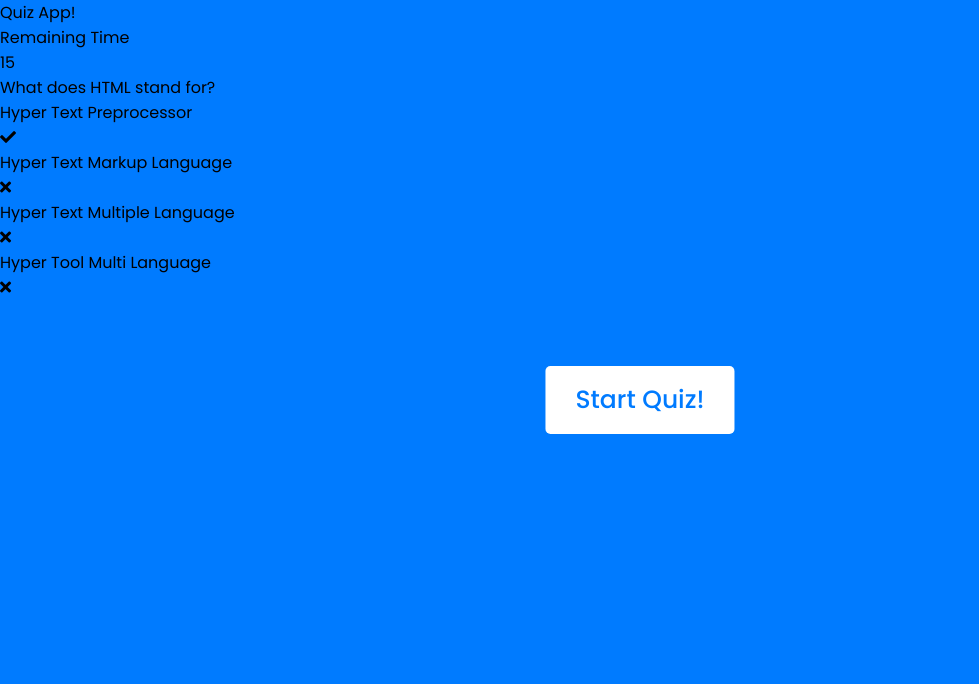
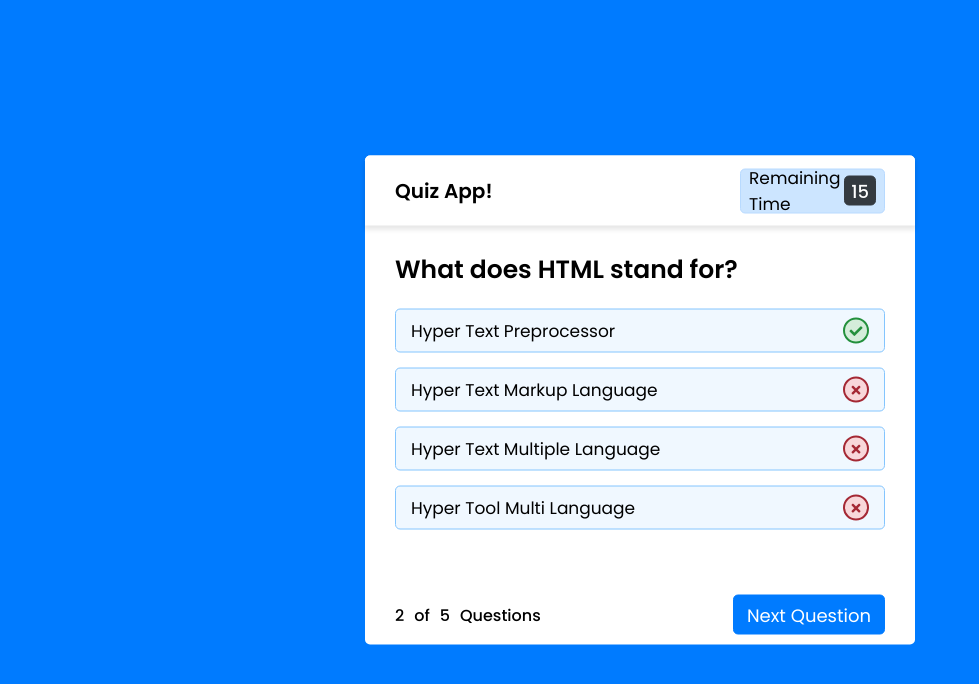
Before and after one commit to ckishel/homework4_web_api_code_quiz_advanced, a plain HTML site: page index.html in a window 1280 px wide. Shown: the whole page, without its empty margins (0-979 px from the left). Drawn offline with Linux system fonts and the light colour scheme.

Commit message:
added the quiz box to HTML and CSS

```diff
--- a/assets/css/style.css
+++ b/assets/css/style.css
@@ -12,7 +12,8 @@ body{
 }
 
 .strt_btn,
-.info_box{
+.info_box,
+.quiz_box{
     position: absolute;
     top: 50%;
     left: 50%;
@@ -104,3 +105,158 @@ body{
     color: #fff;
     background: #007bff;
 }
+
+.quiz_box{
+    width: 550px;
+    background: #fff;
+    border-radius: 5px;
+}
+
+.quiz_box header{
+    position: relative;
+    z-index: 99;
+    height: 70px;
+    padding: 0 30px;
+    background: #fff;
+    display: flex;
+    align-items: center;
+    justify-content: space-between;
+    border-radius: 5px 5px 0 0;
+    box-shadow: 0px 3px 5px 1px rgba(0,0,0,0.1);
+}
+
+.quiz_box header .title{
+    font-size: 20px;
+    font-weight: 600;
+}
+
+.quiz_box header .timer{
+    display: flex;
+    align-items: center;
+    justify-content: space-between;
+    width: 145px;
+    height: 45px;
+    background: #cce5ff;
+    border: 1px solid #b8daff;
+    border-radius: 5px;
+    padding: 0 8px;
+}
+
+.quiz_box header .timer .time_text{
+    font-weight: 400;
+    font-size: 17px;
+    user-select: none;
+}
+
+.quiz_box header .timer .timer_sec{
+    font-size: 18px;
+    font-weight: 500;
+    background: #343a40;
+    height: 30px;
+    width: 45px;
+    color: #fff;
+    text-align: center;
+    line-height: 30px;
+    border-radius: 5px;
+    border: 1px solid #343a40;
+    user-select: none;
+}
+
+.quiz_box section{
+    padding: 25px 30px 20px 30px;
+    background: #fff;
+}
+
+.quiz_box section .que_text{
+    font-size: 25px;
+    font-weight: 600;
+}
+
+.quiz_box section .option_list{
+    padding: 20px 0;
+    display: block;
+}
+
+.quiz_box section .option_list .option{
+    background: aliceblue;
+    border: 1px solid #84c5fe;
+    border-radius: 5px;
+    padding: 8px 15px;
+    margin-bottom: 15px;
+    font-size: 17px;
+    display: flex;
+    align-items: center;
+    justify-content: space-between;
+    cursor: pointer;
+    transition: all 0.3s ease;
+}
+
+section .option_list .option:hover{
+    color: #004085;
+    background: #cce5ff;
+    border-color: #b8daff;
+}
+
+.option_list .option:last-child{
+    margin-bottom: 0px;
+}
+
+.option_list .option .icon{
+    height: 26px;
+    width: 26px;
+    border: 2px solid transparent;
+    border-radius: 50%;
+    text-align: center;
+    font-size: 13px;
+    line-height: 24px;
+    pointer-events: none;
+}
+
+.option_list .option .icon.tick{
+    color: #23903c;
+    border-color: #23903c;
+    background: #d4edda;
+}
+
+.option_list .option .icon.cross{
+    color: #a42834;
+    border-color: #a42834;
+    background: #f8d7da;
+}
+
+.quiz_box footer{
+    height: 60px;
+    width: 100%;
+    padding: 0 30px;
+    display: flex;
+    align-items: center;
+    justify-content: space-between;
+}
+
+.quiz_box footer .total_que span{
+    display: flex;
+    user-select: none;
+}
+
+footer .total_que span p{
+    font-weight: 500;
+    padding: 0 5px;
+}
+
+.total_que span p:first-child{
+    padding-left: 0px;
+}
+
+footer .next_btn{
+    height: 40px;
+    padding: 0 13px;
+    font-size: 18px;
+    font-weight: 400;
+    border: none;
+    outline: none;
+    color: #fff;
+    background: #007bff;
+    border-radius: 5px;
+    border: 1px solid #007bff;
+    cursor: pointer;
+}
--- a/index.html
+++ b/index.html
@@ -67,6 +67,15 @@
     </section>
 
     <!-- Quiz Box Footer -->
+    <footer>
+      <div class="total_que">
+          <span><p>2</p><p> of </p><p>5 </p><p>Questions</p></span>
+      </div>
+      <button class="next_btn">Next Question</button>
+    </footer>
+
+
+
 </div>
 
 
```
